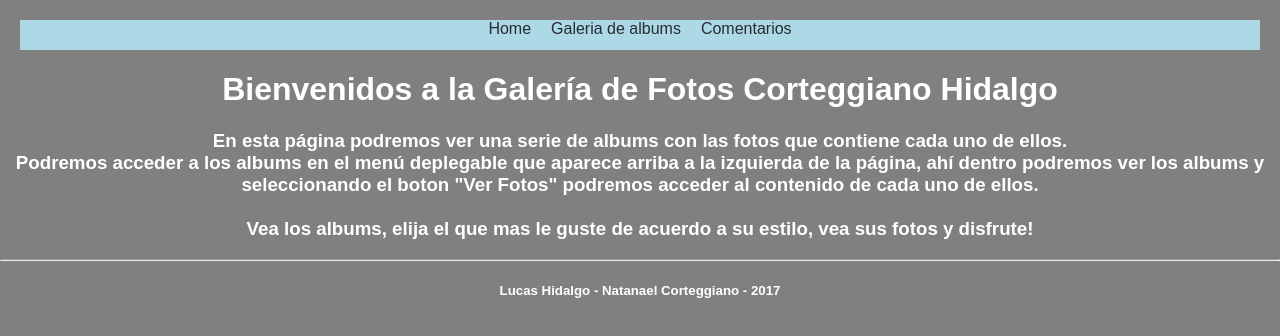
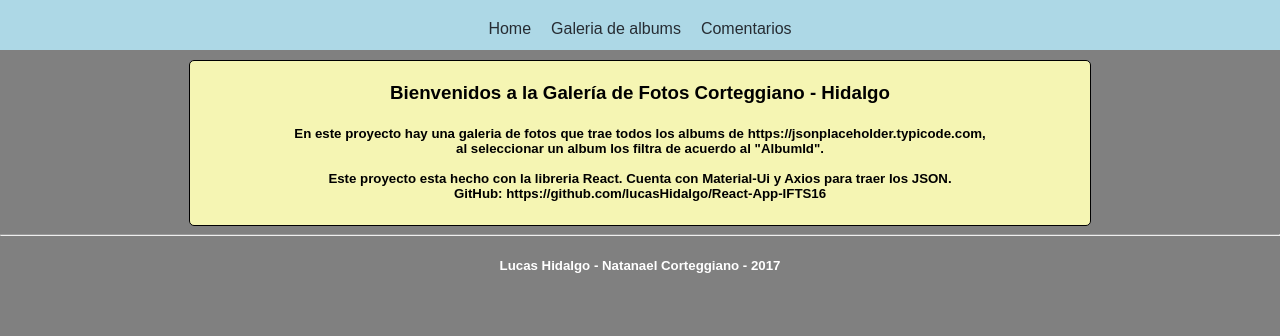
Before and after one commit to lucasHidalgo/React-App-IFTS16, a React (Create React App) app: page / in a window 1280 px wide. Shown: the top 336 px of the page. Built offline with nearby package versions, Linux system fonts and the light colour scheme.

Commit message:
Modificaciones en la home y se prepara para el host

```diff
--- a/src/App.css
+++ b/src/App.css
@@ -22,11 +22,11 @@
   from { transform: rotate(0deg); }
   to { transform: rotate(360deg); }
 }
-nav{margin:20px;
-  height: 30px;
+nav{
+  padding:20px;
+  height: 10px;
   background-color: lightblue;
-
-
+  margin-bottom: 10px;
 }
 a{
   color:rgb(38, 44, 51);
@@ -37,3 +37,15 @@ a{
 footer{
   display: block;
 }
+#main{
+  width:70%;
+  border: 1px solid ;
+  border-radius: 5px;
+  background-color: #f5f5b3;
+  margin: auto;
+  padding: 2px;
+
+}
+.texto{
+  color:black;
+}
--- a/src/Home/Home.js
+++ b/src/Home/Home.js
@@ -1,15 +1,14 @@
 import React, { Component } from 'react';
-
 import AppBar from 'material-ui/AppBar';
 import MuiThemeProvider from 'material-ui/styles/MuiThemeProvider';
 import getMuiTheme from 'material-ui/styles/getMuiTheme';
-import {redA700, grey800} from 'material-ui/styles/colors';
+import {redA700, grey900} from 'material-ui/styles/colors';
 
 
 const muiTheme = getMuiTheme({
   palette: {
     primary1Color: redA700,
-    accent1Color: grey800
+    accent1Color: grey900
   }
 });
 
@@ -21,13 +20,18 @@ export default class Home extends Component{
         return(
             <MuiThemeProvider muiTheme={muiTheme}>
             <div>
-              <h1>Bienvenidos a la Galería de Fotos Corteggiano Hidalgo</h1>
-          <h3>En esta página podremos ver una serie de albums con las fotos que contiene cada uno de ellos.<br/> Podremos acceder a los albums en el menú deplegable que aparece arriba a la izquierda
-          de la página, ahí dentro podremos ver los albums y seleccionando el boton "Ver Fotos" podremos
-          acceder al contenido de cada uno de ellos.<br/>
+
+                <div id="main">
+              <h3 className="texto">Bienvenidos a la Galería de Fotos Corteggiano - Hidalgo</h3>
+          <h5 className="texto">En este proyecto hay una galeria de fotos que trae todos los albums de
+          https://jsonplaceholder.typicode.com, <br/> al seleccionar un album los filtra de acuerdo
+          al "AlbumId". <br/>
           <br/>
-          Vea los albums, elija el que mas le guste de acuerdo a su estilo, vea sus fotos y disfrute!
-          </h3>
+          Este proyecto esta hecho con la libreria React. Cuenta con Material-Ui y Axios para traer los JSON.<br/>
+          GitHub: https://github.com/lucasHidalgo/React-App-IFTS16
+          </h5>
+          </div>
+
           </div>
           </MuiThemeProvider>
         )
```
